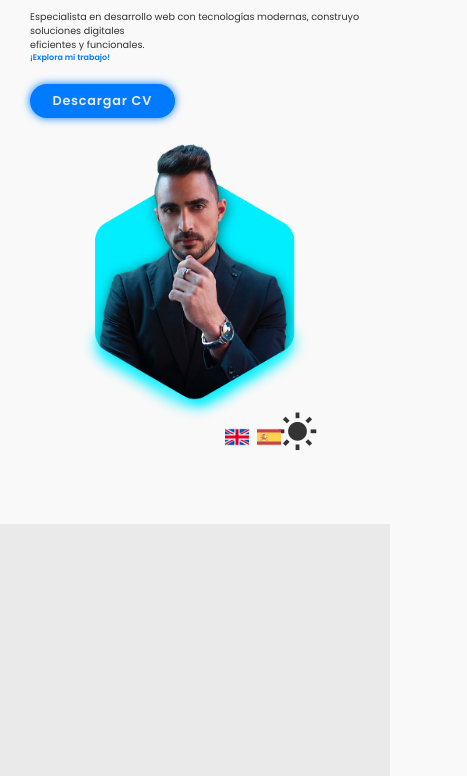
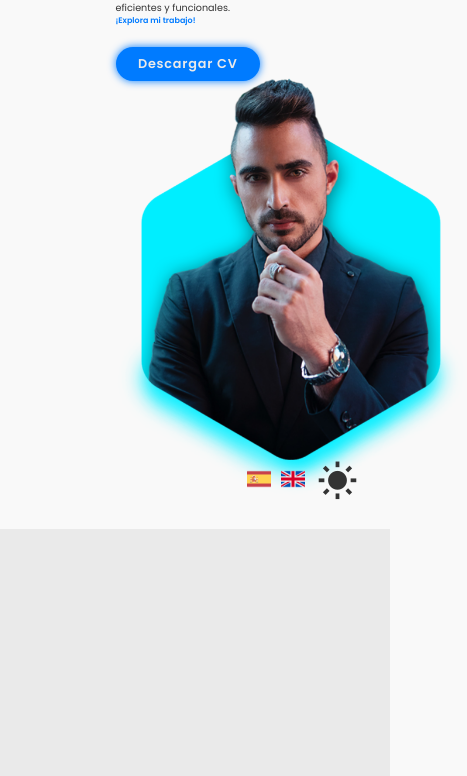
Before and after one commit to GuilleDepetris/NewPortfolio, a plain HTML site: page index.html in a window 390 px wide. Shown: the part 320-1096 px from the top of the page, 467 px wide, since content can reach past the window. Drawn offline with nearby package versions, Linux system fonts and the light colour scheme.

Commit message:
Cambiando css a las funciones

```diff
--- a/css/style.css
+++ b/css/style.css
@@ -239,19 +239,17 @@ span {
 }
 @media (max-width: 1200px) {
     .tecnologias-container {
-        grid-template-columns: repeat(3, 1fr); /* 3 columnas */
+        grid-template-columns: repeat(3, 1fr);
     }
 }
 @media (max-width: 768px) {
     .tecnologias-container {
-        grid-template-columns: repeat(2, 1fr); /* 2 columnas */
+        grid-template-columns: repeat(2, 1fr);
     }
 }
-
-/* Ajuste para pantallas muy pequeñas */
 @media (max-width: 480px) {
     .tecnologias-container {
-        grid-template-columns: 1fr; /* 1 columna */
+        grid-template-columns: 1fr;
     }
 }
 .portfolio {
@@ -391,38 +389,33 @@ span {
     font-weight: 550;
     color: var(--main-color);
 }
+ .container-funciones {
+    position: fixed;
+    display: flex;
+    padding: 10px;
+    justify-content: center;
+    align-items: center;
+    bottom: 30px;
+    right: 30px;
+    justify-content: space-between;
+    z-index: 101;
+ }
+ .flags {
+    display: flex;
+    gap: 10px;
+ }
 #icon-sun, #icon-moon {
-    position: fixed;
-    bottom: 70px;
-    right: 70px;
     font-size: 45px;
     cursor: pointer;
-}
-.flags {
-    width: 75px;
-    display: flex;
-    align-items: center;
-    justify-content: space-between;
-    position: relative;
+    margin: 10px;
 }
 .flags__item {
-    width: 30px;
+
 }
-.flags__item .imgEs{
-    z-index: 101;
-    position: fixed;
-    bottom: 65px;
-    right: 8rem;
-    /* left: 95vw; */
+.flags__item img {
     width: 3rem;
-    cursor: pointer;
-}
-.flags__item .imgEn{
-    z-index: 101;
-    position: fixed;
-    bottom: 65px;
-    right: 12rem;
-    width: 3rem;
+    max-width: min-content;
+    max-height: min-content;
     cursor: pointer;
 }
 
@@ -444,18 +437,14 @@ span {
     html {
         font-size: 65%;
     }
-    #flags .flags__item .imgEs {
-        margin-right: 45px;
-        margin-bottom: 10px;
-    }
-    #flags .flags__item .imgEn {
-        margin-right: 45px;
-        margin-bottom: 10px;
-    }
+    .container-funciones {
+        bottom: 10px;
+        right: 10px;
+     }
 }
 @media (max-width: 1200px) {
     html {
-        font-size: 55%;
+        font-size: 60%;
     }
 }
 @media (max-width: 991px) {
@@ -502,6 +491,7 @@ span {
    }
    .home {
     flex-direction: column;
+    margin-left: 90px;
    }
    .home-content h3 {
     font-size: 2.6rem;
@@ -512,6 +502,7 @@ span {
    .home-img img {
     width: 60vw;
     margin-top: 4rem;
+    margin: auto;
    }
    .about {
     flex-direction: column-reverse;
@@ -541,7 +532,9 @@ span {
     .contact form .input-box input {
         width: 100%;
     }
-
+    .home-img img {
+        width: 90vw;
+    }
 }
 @media (max-width: 365px) {
     .home-img img {
--- a/index.html
+++ b/index.html
@@ -24,6 +24,8 @@
         <a href="#contact" data-section="header" data-value="contact">Contacto</a>
       </nav>
     </header>
+
+    <div class="container-funciones">
       <div id="flags" class="flags">
       <div class="flags__item" data-language="es">
           <img src="./images/es.png" alt="" class="imgEs">
@@ -32,8 +34,11 @@
           <img src="./images/en.png" alt="" class="imgEn">
         </div>
       </div>
-      <i class="bx bxs-sun" id="icon-sun" style="display: inline;"></i>
-      <i class="bx bxs-moon" id="icon-moon" style="display: none;"></i>
+      <div class="container-iconos">
+        <i class="bx bxs-sun" id="icon-sun" style="display: inline;"></i>
+        <i class="bx bxs-moon" id="icon-moon" style="display: none;"></i>
+      </div>
+    </div>
 
 
 
```
